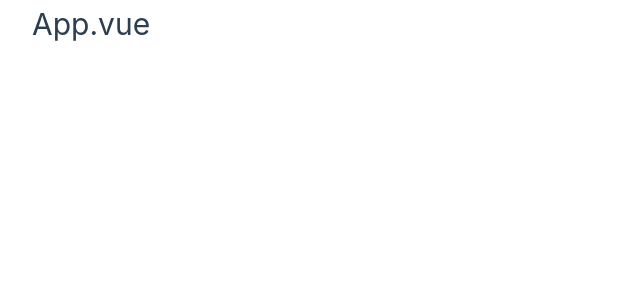
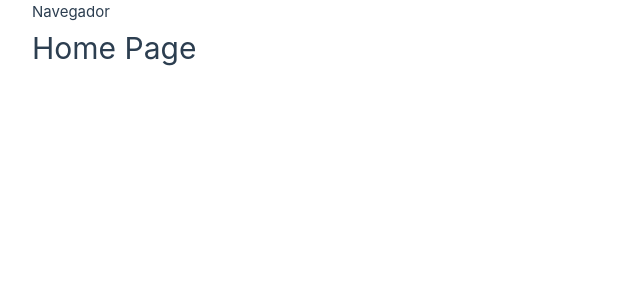
Before and after one commit to lex-ico/BreakingBad, a Vue app: page / in a window 1280 px wide. Shown: the top 300 px of the page, without its empty margins (0-640 px from the left). Built offline with nearby package versions, Linux system fonts and the light colour scheme.

Commit message:
vinculamos router

```diff
--- a/src/App.vue
+++ b/src/App.vue
@@ -7,9 +7,18 @@
 
 <template>
   <div class="wrapper">
-    <h1>App.vue</h1>
+
+    <header>
+    Navegador
+    </header>
+
+    <main>
+    <RouterView/>
+    </main>
   </div>
 </template>
+
+
 
 <style scoped>
   .wrapper{
--- a/src/router/index.ts
+++ b/src/router/index.ts
@@ -2,6 +2,7 @@ import AboutPage from '@/shared/pages/AboutPage.vue';
 import HomePage from '@/shared/pages/HomePage.vue';
 import{ createRouter, createWebHistory } from 'vue-router';
 
+// creamos el router
 const router = createRouter({
     history: createWebHistory( import.meta.env.BASE_URL ),
 
```
